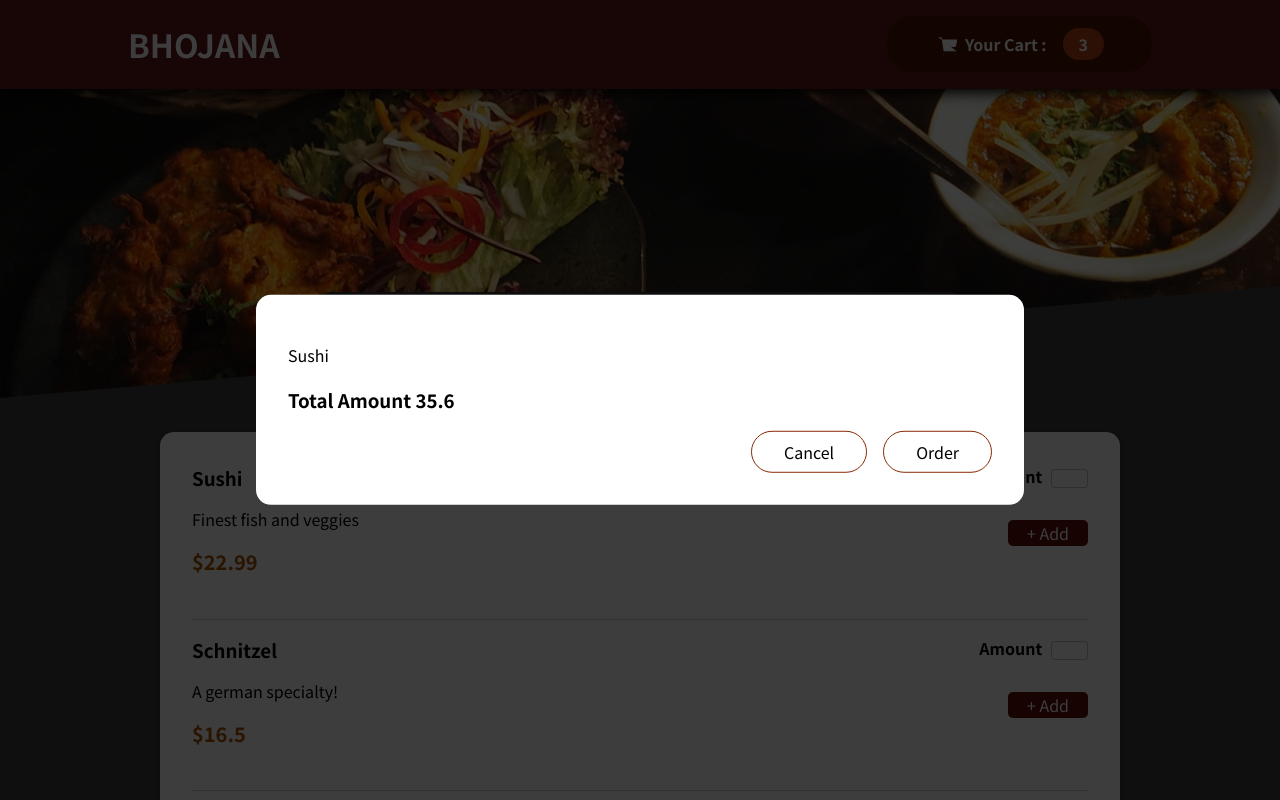
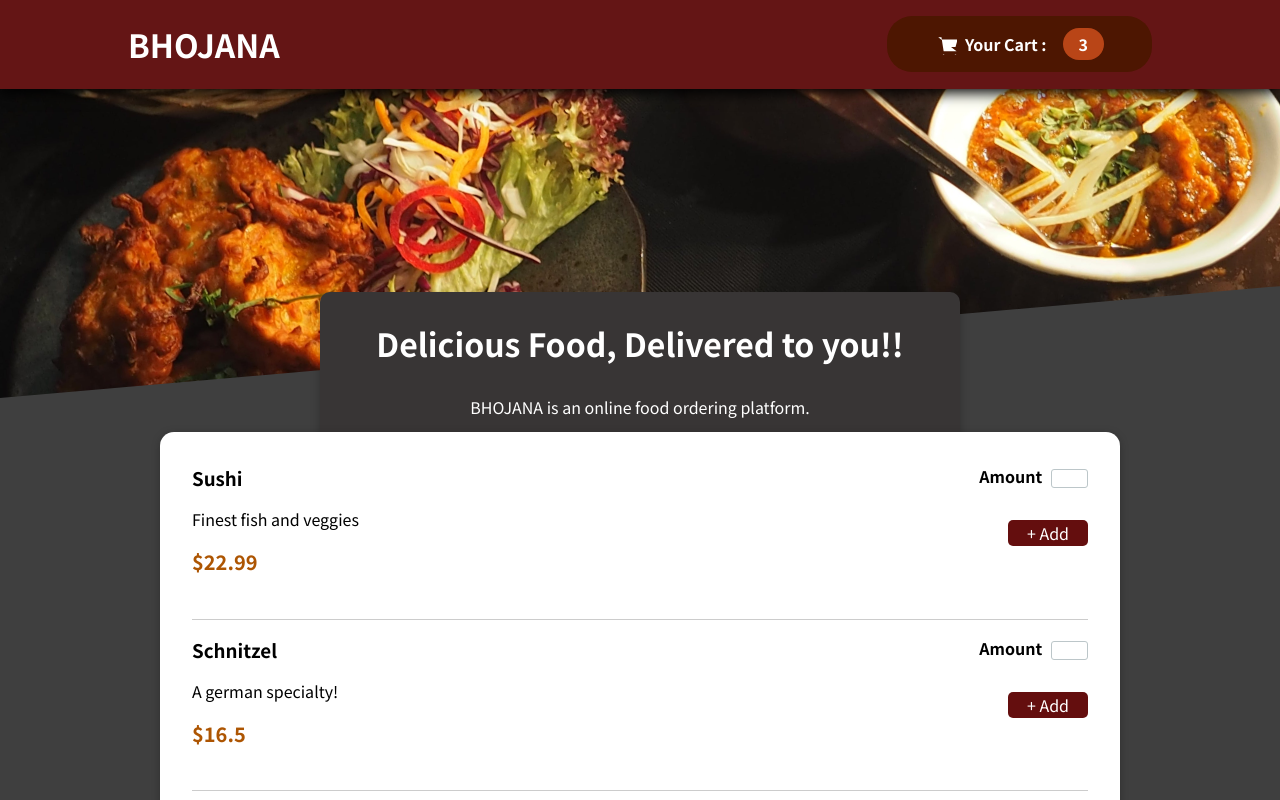
Before and after one commit to vardhan1832/BhojanaRestaurantApp, a React (Create React App) app: page / in a window 1280 px wide. Shown: the top 800 px of the page. Built offline with nearby package versions, Linux system fonts and the light colour scheme.

Commit message:
cart button functionality

```diff
--- a/src/App.js
+++ b/src/App.js
@@ -1,15 +1,22 @@
-import React from "react";
+import React, { useState } from "react";
 import Header from "./components/Layout/Header";
 import Meals from "./components/Meals/Meals";
 import Backdrop from "./components/Cart/Backdrop";
 import CartOverlay from "./components/Cart/CartOverlay";
 function App() {
+  const [cartDisplay, setcartDisplay] = useState(false);
+  const onCartClickHandler = () => {
+    setcartDisplay(true);
+  };
+  const onCancelClickHandler = ()=>{
+    setcartDisplay(false)
+  }
   return (
     <div>
-      <Backdrop/>
-        <CartOverlay />
-        <Header />
-        <Meals />
+      {cartDisplay && <Backdrop onClickBackdrop={onCancelClickHandler} />}
+      {cartDisplay && <CartOverlay onCancelClick={onCancelClickHandler}/>}
+      <Header onCartclick={onCartClickHandler} />
+      <Meals />
     </div>
   );
 }
--- a/src/components/Cart/Backdrop.js
+++ b/src/components/Cart/Backdrop.js
@@ -1,9 +1,12 @@
 import React from "react";
 import ReactDom from "react-dom";
 import "./Backdrop.css";
-const Backdrop = () => {
+const Backdrop = (props) => {
+  const backdropHandler = ()=>{
+    props.onClickBackdrop()
+  }
   return ReactDom.createPortal(
-    <div className="backdrop">
+    <div className="backdrop" onClick={backdropHandler}>
 
     </div>,
     document.getElementById("backdrop")
--- a/src/components/Cart/CartOverlay.js
+++ b/src/components/Cart/CartOverlay.js
@@ -1,7 +1,10 @@
 import React from "react";
 import ReactDom from "react-dom";
 import "./CartOverlay.css";
-const CartOverlay = () => {
+const CartOverlay = (props) => {
+  const cancelHandler = ()=>{
+      props.onCancelClick()
+  }
   return  ReactDom.createPortal(
     <div className="cart-overlay">
       <p>Sushi</p>
@@ -9,7 +12,7 @@ const CartOverlay = () => {
         Total Amount <span>35.6</span>{" "}
       </h3>
       <div className='actions'>
-      <button>Cancel</button>
+      <button onClick={cancelHandler}>Cancel</button>
       <button>Order</button>
       </div>
 
--- a/src/components/Layout/Header.js
+++ b/src/components/Layout/Header.js
@@ -2,12 +2,15 @@ import React from "react";
 import "./Header.css";
 import mealsImage from "../../assets/meals.jpg";
 import CartIcon from "../Cart/CartIcon";
-const Header = () => {
+const Header = (props) => {
+  const cartHandler = ()=>{
+     props.onCartclick()
+  }
   return (
     <React.Fragment>
       <header className="header">
         <h1>BHOJANA</h1>
-        <button>
+        <button onClick={cartHandler}>
           <span className="icon">
           <CartIcon/>
           </span>
```
